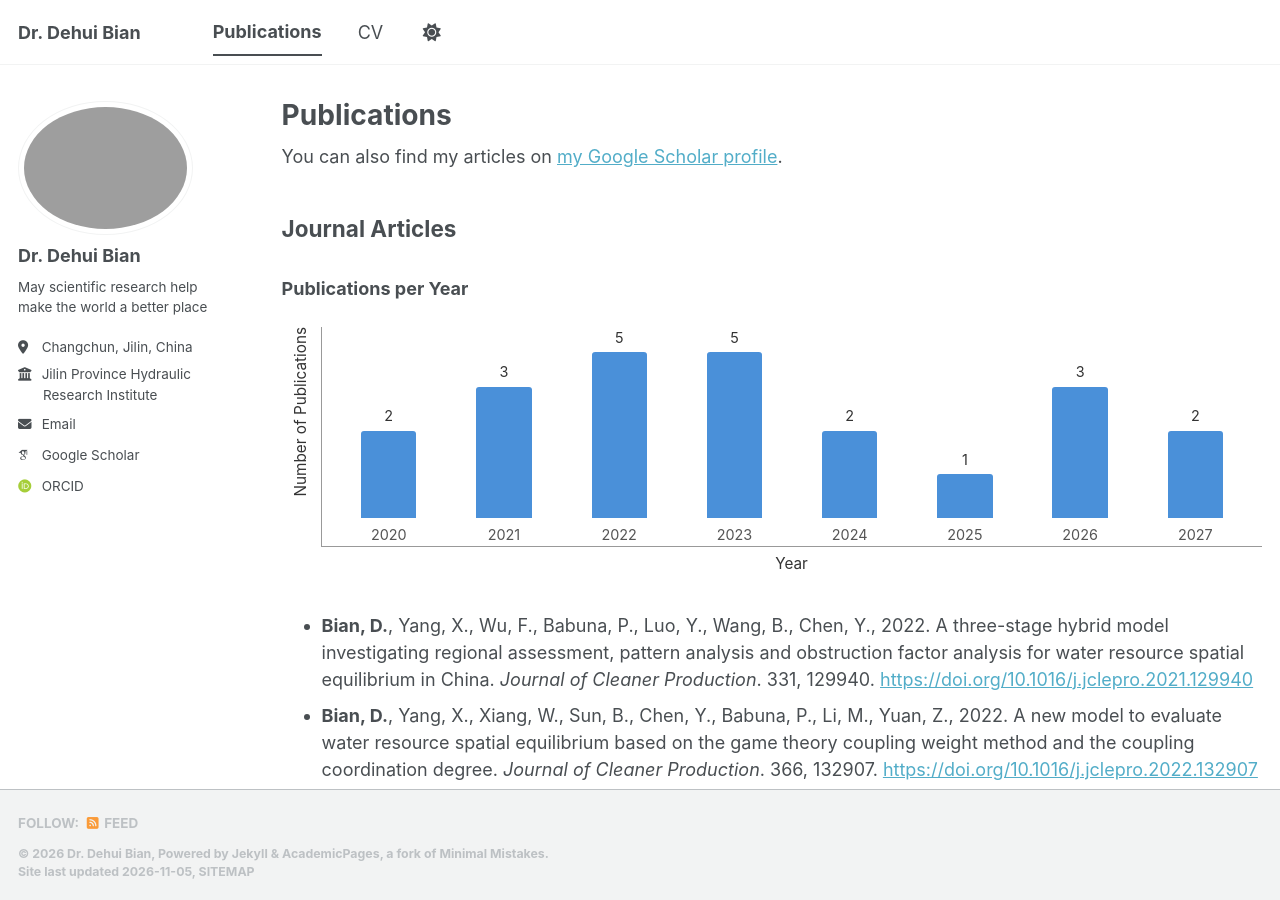
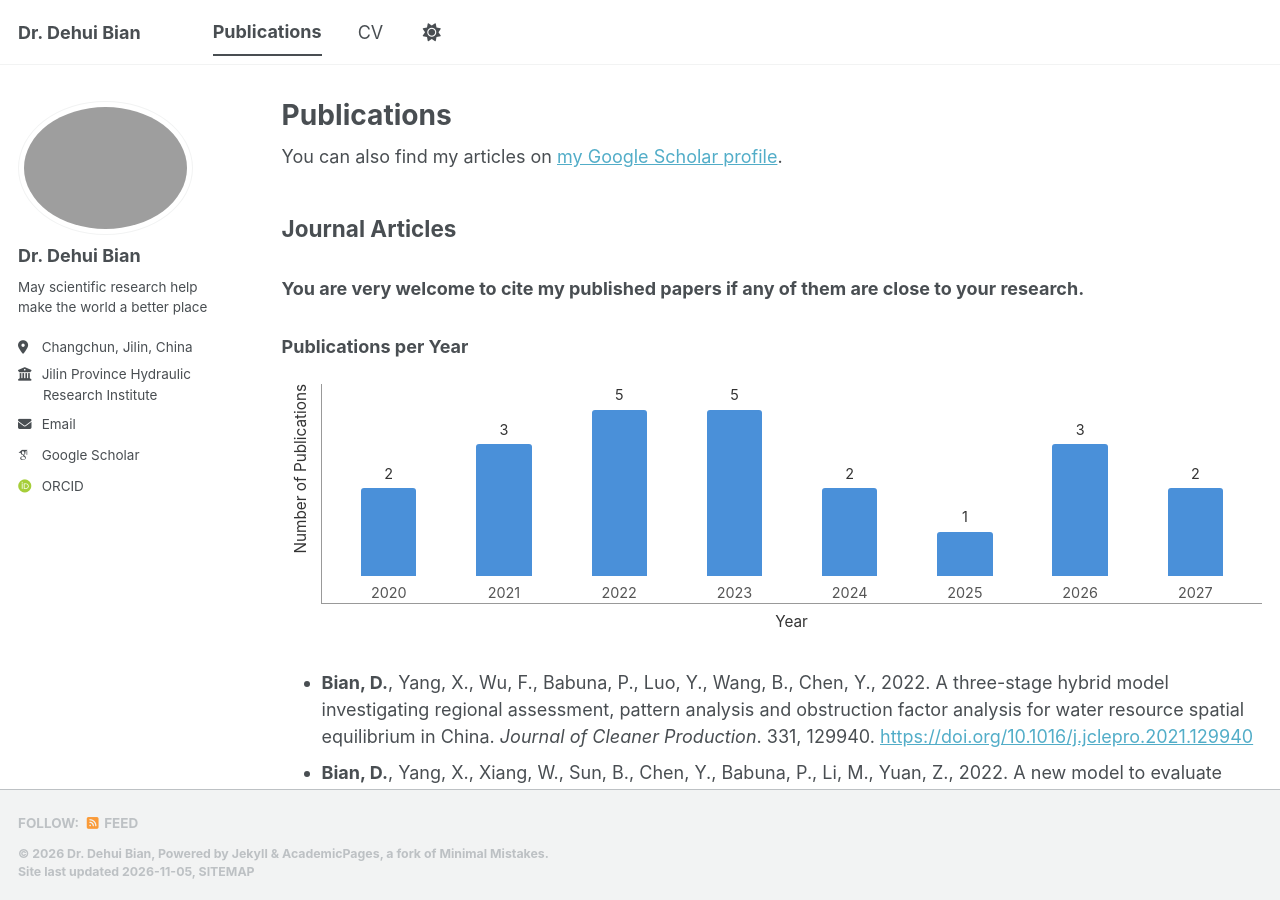
Before and after one commit to DehuiBian/dehuibian.github.io, a Jekyll site: the page built from _pages/publications.html, in a window 1280 px wide and 900 px high. Built offline with Jekyll 4.4.1, drawn with Linux system fonts in a browser that asks for light colours; some web fonts are replaced; a script bundle is joined from its source files by our own code; library files that are not in the unit come from our copies.

Commit message:
publications.html

```diff
--- a/_pages/publications.html
+++ b/_pages/publications.html
@@ -9,7 +9,7 @@ author_profile: true
   <div class="wordwrap">You can also find my articles on <a href="{{site.author.googlescholar}}">my Google Scholar profile</a>.</div>
 {% endif %}
 
-<h2>Journal Articles</h2>
+<h2>Journal Articles</h2> <h3>You are very welcome to cite my published papers if any of them are close to your research.</h3>
 
   <h3>Publications per Year</h3>
 
```
